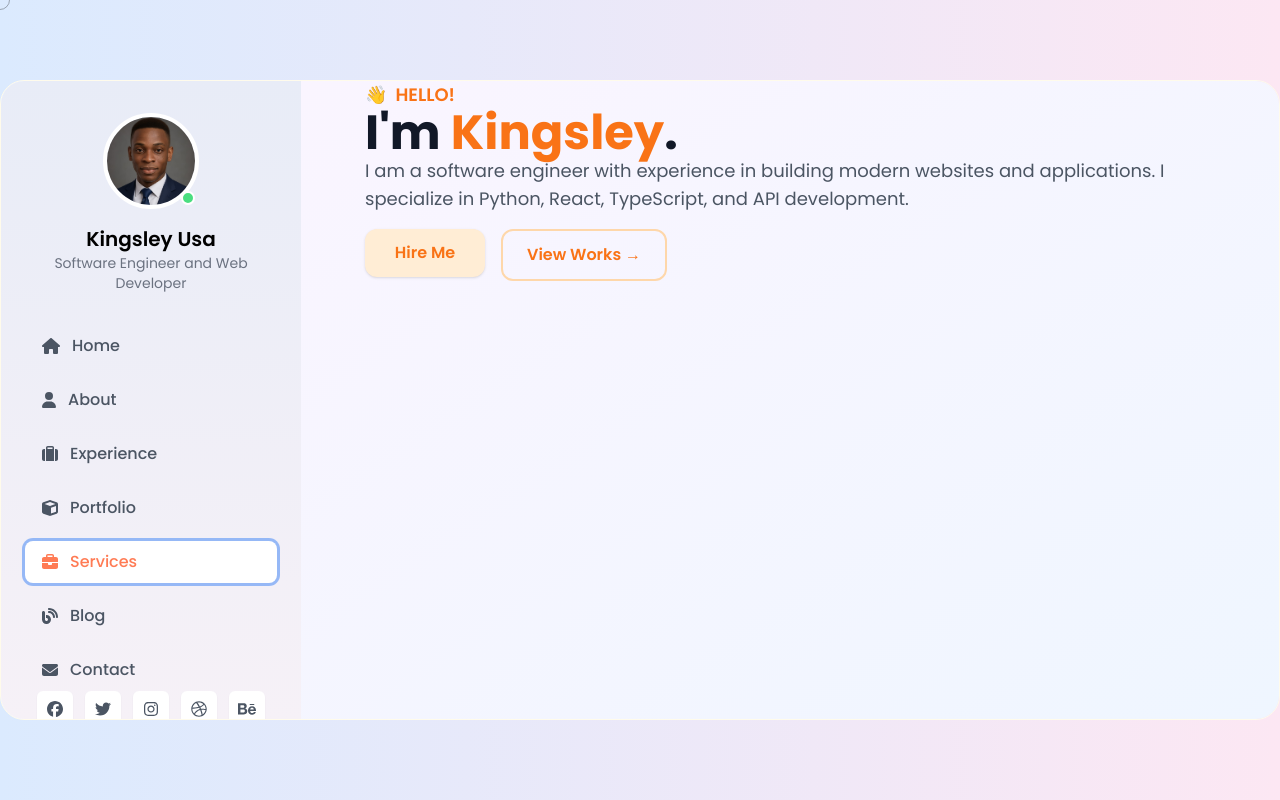
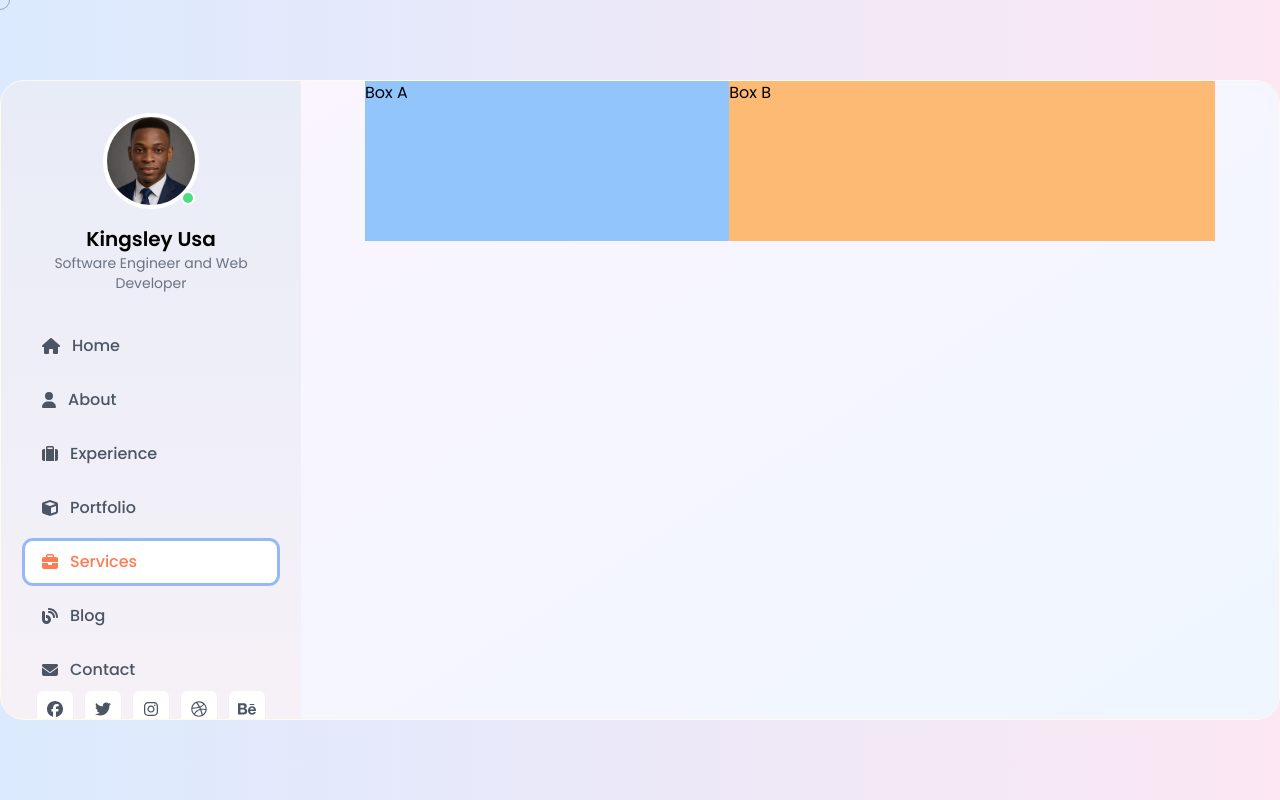
Before and after one commit to TheKingsident/kingsley-portfolio, a React (Vite) app: page / in a window 1280 px wide. Both pictures are taken after a click on the button "Services". Built offline with nearby package versions, Linux system fonts and the light colour scheme.

Commit message:
Refactor Home and Services components for improved layout and structure

```diff
--- a/src/pages/Home.tsx
+++ b/src/pages/Home.tsx
@@ -2,7 +2,7 @@ import kingsley from "../assets/profile-main2.png";
 
 const Home = () => {
   return (
-    <section id="home" className="relative flex flex-col md:flex-row md:items-center w-full h-[80vh] px-16 bg-gradient-to-br from-white to-[#f7faff] overflow-hidden">
+    <section id="home" className="relative flex items-center w-full min-h-screen px-16 bg-gradient-to-br from-white to-[#f7faff] overflow-hidden">
       {/* Floating Circles */}
       <div className="absolute w-32 h-32 bg-orange-300 rounded-full opacity-50 animate-float top-10 left-10"></div>
       <div className="absolute w-24 h-24 bg-blue-300 rounded-full opacity-50 animate-float-delayed bottom-20 right-20"></div>
@@ -38,7 +38,7 @@ const Home = () => {
       </div>
 
       {/* Image Section */}
-      <div className="relative w-[300px] md:w-[450px] lg:w-[400px] max-h-[50vh] mt-12 md:mt-0">
+      <div className="relative w-[450px] max-h-[50vh] mt-12 md:mt-0">
         <div className="absolute w-[450px] h-[450px] bg-[#ffe0cc] transform rounded-full translate-y-40 animate-pulse"></div>
         <img
           src={kingsley}
--- a/src/pages/Services.tsx
+++ b/src/pages/Services.tsx
@@ -4,39 +4,18 @@ const Services = () => {
             id="services"
             className="flex items-start justify-center w-full h-[80vh] px-8 md:px-16 bg-gradient-to-br from-purple-50 to-blue-50 overflow-clip"
         >
-            <div className="flex flex-col">
-                {/* Greeting Section */}
-                <div className="text-lg font-semibold text-orange-500 flex items-center gap-2">
-                    <span>👋</span> HELLO!
+            <div className="relative h-[300px] w-full md:flex md:flex-row">
+                <div className="absolute md:static top-0 left-0 bg-blue-300 w-1/2 h-40 z-10">
+                    Box A
+                </div>
+                <div className="absolute md:static top-10 left-10 bg-orange-300 w-2/3 h-40 z-20">
+                    Box B
+                </div>
                 </div>
 
-                {/* Title Section */}
-                <h1 className="text-4xl md:text-5xl font-bold text-gray-900">
-                    I'm <span className="text-orange-500">Kingsley</span>.
-                </h1>
 
-                {/* Description Section */}
-                <p className="text-gray-600 text-base md:text-lg leading-relaxed">
-                    I am a software engineer with experience in building modern websites and applications.
-                    I specialize in Python, React, TypeScript, and API development.
-                </p>
 
-                {/* Call-to-Action Buttons */}
-                <div className="flex flex-col sm:flex-row gap-4 mt-4 justify-center md:justify-start">
-                    <a
-                        href="#contact"
-                        className="px-6 py-3 bg-orange-100 text-orange-500 rounded-xl font-semibold shadow hover:bg-orange-300 hover:text-white transition-all self-start w-[120px] flex justify-center items-center"
-                    >
-                        Hire Me
-                    </a>
-                    <a
-                        href="#works"
-                        className="px-6 py-3 border-2 border-orange-200 text-orange-500 rounded-xl font-semibold hover:bg-orange-500 hover:text-white transition self-start"
-                    >
-                        View Works →
-                    </a>
-                </div>
-            </div>
+
 
         </section>
     );
```
